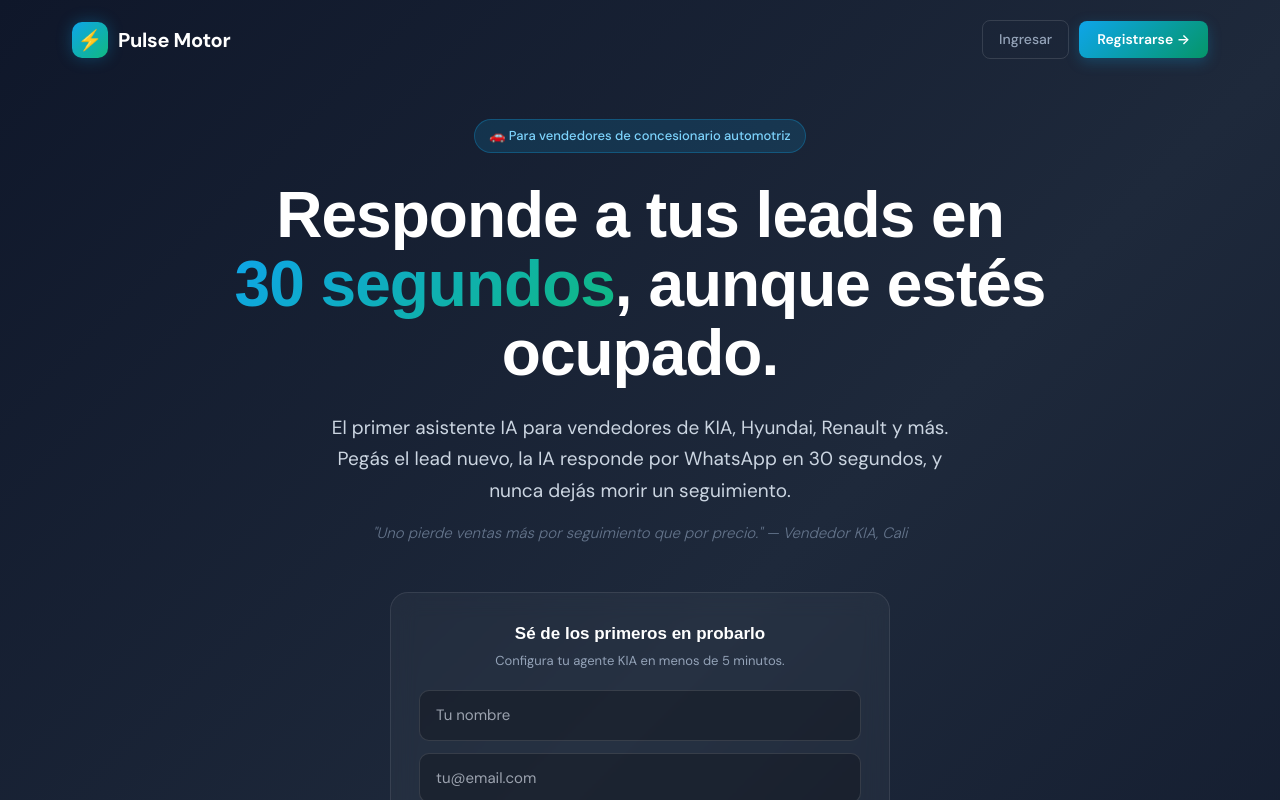
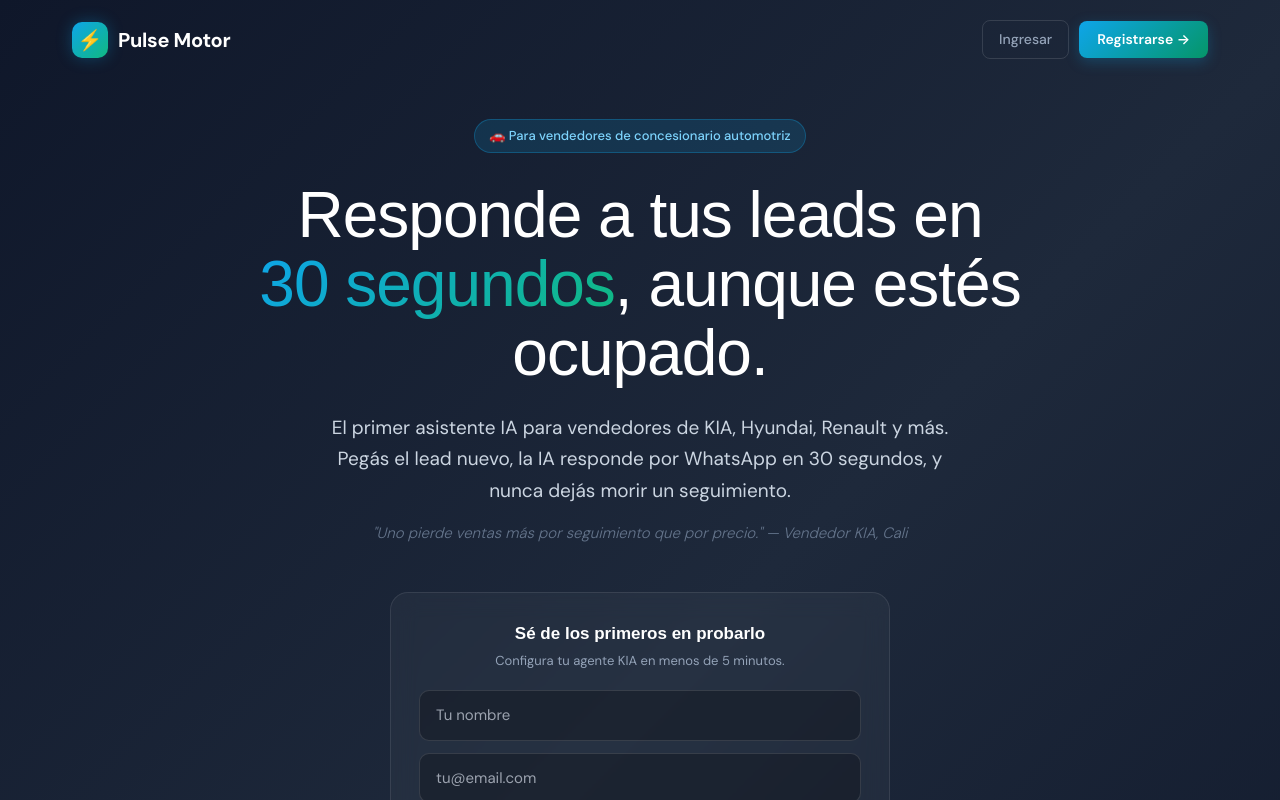
Before and after one commit to ventas10x26/ventas10x, a Next.js app: page /pulse in a window 1280 px wide. Shown: the top 800 px of the page. Built offline with nearby package versions, Linux system fonts and the light colour scheme; no server answers.

Commit message:
onboarding-phases-css-landing

```diff
--- a/src/app/pulse/page.tsx
+++ b/src/app/pulse/page.tsx
@@ -181,7 +181,7 @@ export default function PulseMotorLanding() {
             🚗 Para vendedores de concesionario automotriz
           </div>
 
-          <h1 style={{ fontSize: 'clamp(36px, 6vw, 64px)', fontWeight: 800, lineHeight: '1.08', letterSpacing: '-1px', margin: '0 0 24px' }}>
+          <h1 style={{ fontSize: 'clamp(36px, 6vw, 64px)', fontWeight: 400, lineHeight: '1.08', letterSpacing: '-1px', margin: '0 0 24px' }}>
             Responde a tus leads en<br />
             <span style={{ background: C.gradText, WebkitBackgroundClip: 'text', WebkitTextFillColor: 'transparent', backgroundClip: 'text' }}>30 segundos</span>, aunque estés ocupado.
           </h1>
```
